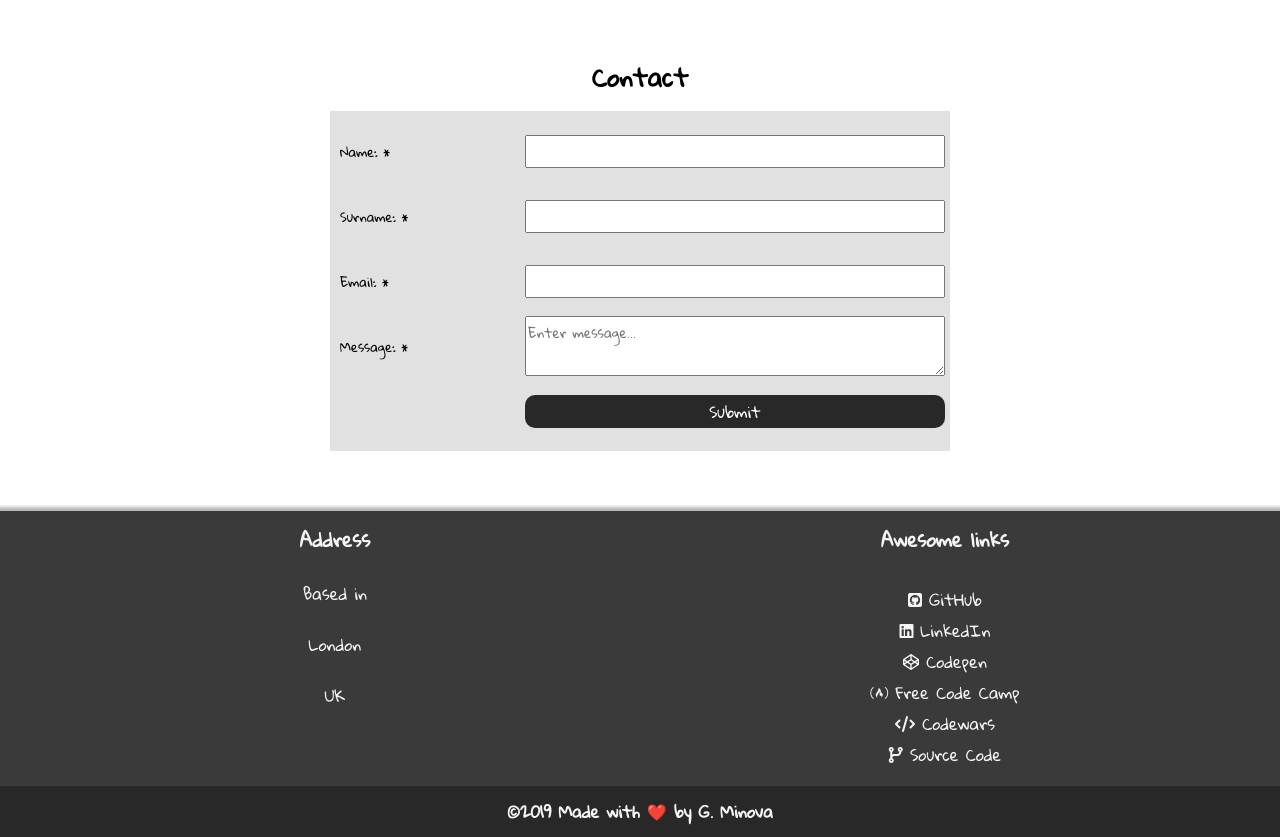
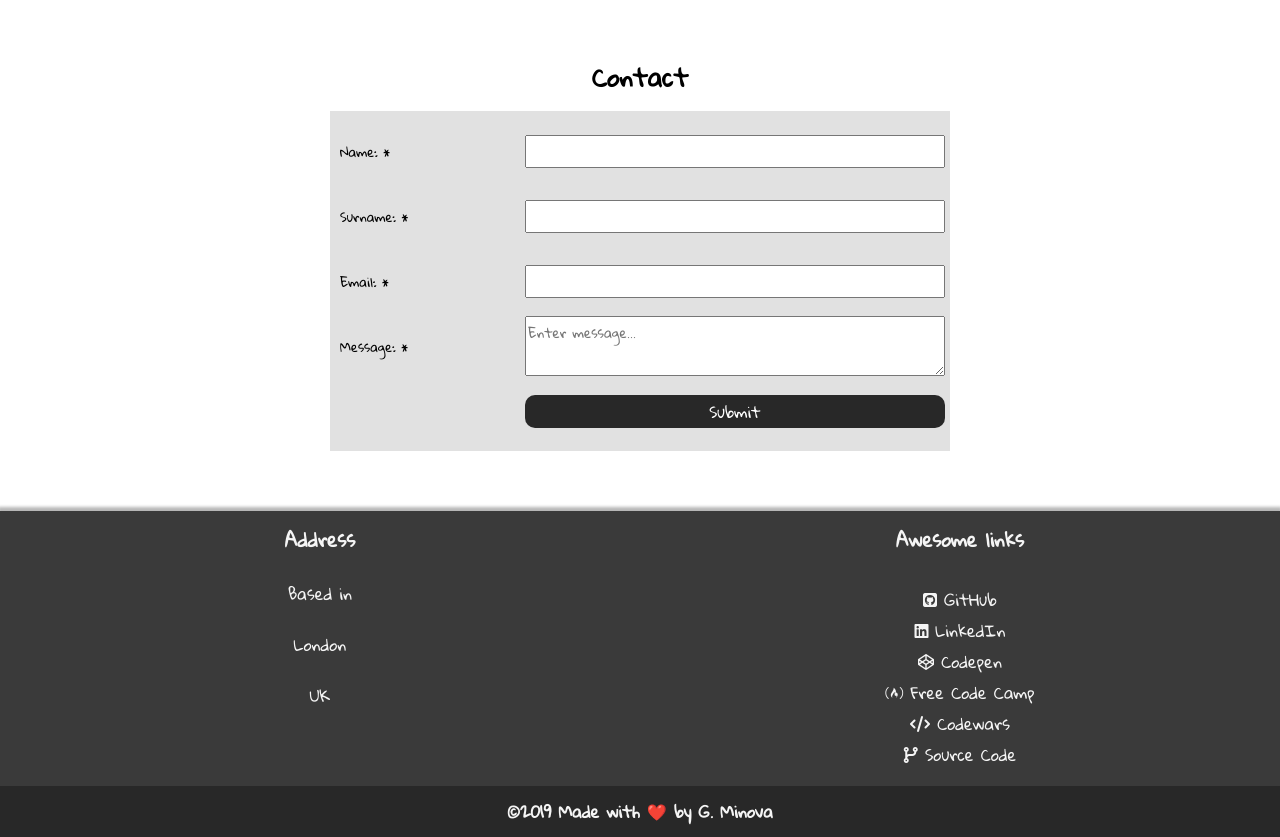
Before and after one commit to gminova/coding-notes, a plain HTML site: page index.html in a window 1280 px wide. Shown: the part 706-1543 px from the top of the page. Drawn offline with nearby package versions, Linux system fonts and the light colour scheme.

Commit message:
fixed footer spacing

```diff
--- a/index.html
+++ b/index.html
@@ -100,13 +100,13 @@
     </article>
 
     <footer class="footer" id="links">
-      <div class="footer__section--left">
+      <div class="footer__section">
         <h3 class="heading--footer">Address</h3>
         <p class="heading--footer">Based in</p>
         <p class="heading--footer">London</p>
         <p class="heading--footer">UK</p>
       </div>
-      <div class="footer__section--right">
+      <div class="footer__section">
         <h3 class="heading--footer">Awesome links </h3>
         <ul class="footer__list">
           <li><a class="footer__list__link" href="https://github.com/gminova" target="_blank" rel="noopener">
--- a/style.css
+++ b/style.css
@@ -174,8 +174,7 @@ html {
     box-shadow: 0px -2px 3px 2px rgba(0, 0, 0, 0.288);
 }
 
-.footer__section--left,
-.footer__section--right {
+.footer__section {
     text-align: center;
 }
 
```
